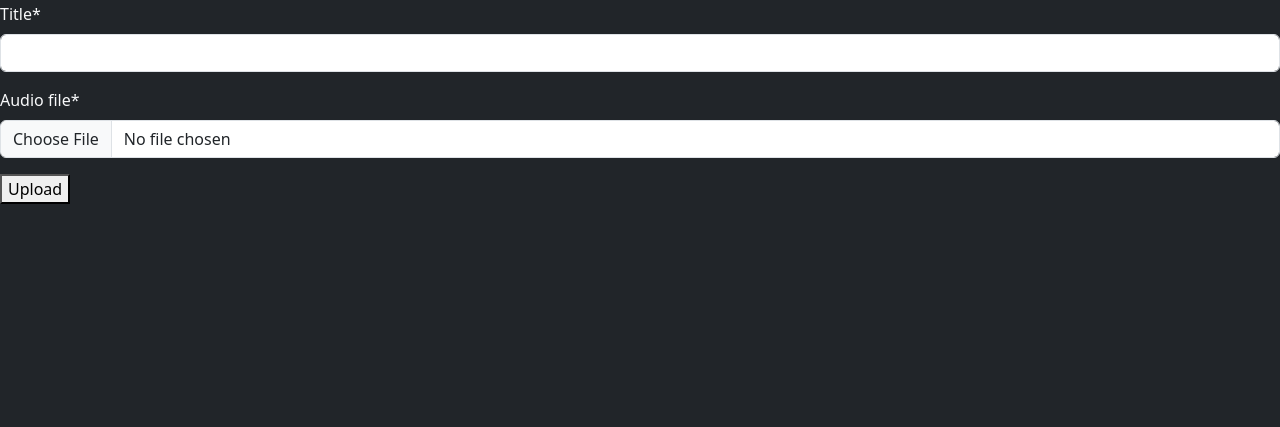
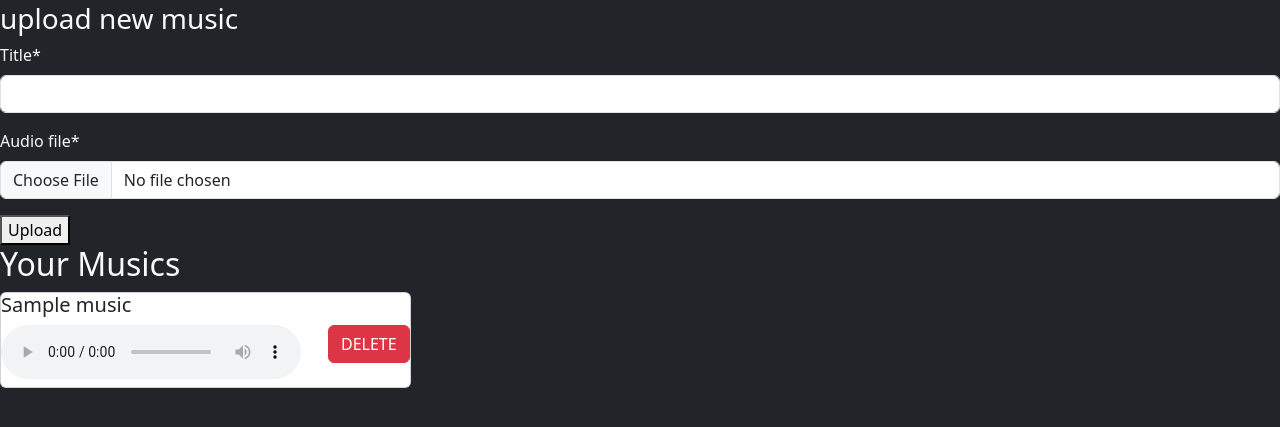
Before and after one commit to fatemehzarebahari/DjangoWebApplication, a Django app: page /my-musics/ in a window 1280 px wide. Shown: the part 57-484 px from the top of the page. Run offline with Django 4.2, Linux system fonts and the light colour scheme; a user stored in the database is signed in; tables that the repository leaves empty hold one stand-in row (values such as "Sample post"); some libraries are stand-ins or nearby versions.

Commit message:
completing comments and likes

```diff
--- a/MusicRoar/main/forms.py
+++ b/MusicRoar/main/forms.py
@@ -1,7 +1,7 @@
 from django import forms
 from django.contrib.auth.forms import UserCreationForm
 from django.contrib.auth.models import User
-from .models import Music
+from .models import Music,Comment
 
 
 class RegisterForm(UserCreationForm):
@@ -15,8 +15,9 @@ class RegisterForm(UserCreationForm):
 class MusicForm(forms.ModelForm):
     class Meta:
         model = Music
-        fields = ['title', 'audio_file']  # Add other fields as needed
+        fields = ['title', 'audio_file']
 
-    def __init__(self, *args, **kwargs):
-        super(MusicForm, self).__init__(*args, **kwargs)
-        self.fields['audio_file'].widget.attrs.update({'accept': 'audio/*'})
+class CommentForm(forms.ModelForm):
+    class Meta:
+        model = Comment
+        fields = ['text']
--- a/MusicRoar/main/models.py
+++ b/MusicRoar/main/models.py
@@ -8,7 +8,6 @@ class Music(models.Model):
     author = models.ForeignKey(User, on_delete=models.CASCADE)
     title = models.CharField(max_length=255)
     audio_file = models.FileField(upload_to='audio/', null=True)
-    likes = models.IntegerField(null=True)
     create_at = models.DateTimeField(auto_now_add=True)
     updated_at = models.DateTimeField(auto_now_add=True)
 
--- a/MusicRoar/main/templates/main/myMusics.html
+++ b/MusicRoar/main/templates/main/myMusics.html
@@ -6,8 +6,41 @@
 {% load crispy_forms_tags %}
 
 {% block content %}
+<div>
+    <h3> upload new music</h3>
     <form method="post" class="text-light" enctype="multipart/form-data">
         {% csrf_token %}{{form|crispy}}
         <button type="submit" class="button button-success">Upload</button>
     </form>
+</div>
+
+{% if musics %}
+    <h2>Your Musics</h2>
+    <div class="row">
+        {% for music in musics %}
+            <div class="col-md-4 mb-4">
+                <a href="{% url 'music_profile' music.id%}" class="link-offset-2 link-underline link-underline-opacity-0">
+                    <div class="card">
+                        <h5 class="card-title">{{ music.title }}</h5>
+                        <div class="d-flex flex-row justify-content-between">
+                            <audio controls class="mb-2">
+                                <source src="{{ music.audio_file.url }}" type="audio/mpeg">
+                                Your browser does not support the audio element.
+                            </audio>
+                            <div>
+                                <form method="post" action="{% url 'delete_music' music.id%}">
+                                    {% csrf_token %}
+                                    <button type="submit" class="btn btn-danger">DELETE</button>
+                                </form>
+                            </div>
+                        </div>
+                    </div>
+                </a>
+            </div>
+        {% endfor %}
+    </div>
+{% else %}
+    <p>No musics uploaded yet...</p>
+{% endif %}
+
 {% endblock content %}
--- a/MusicRoar/main/urls.py
+++ b/MusicRoar/main/urls.py
@@ -8,5 +8,7 @@ urlpatterns = [
     path('my-musics/', views.myMusics, name='my-musics'),
     path('view-music/<int:musicId>', views.music_profile, name='music_profile'),
     path('like_music/<int:musicId>', views.like_music, name='like_music'),
+    path('comment_music/<int:musicId>', views.comment_music,name='comment_music'),
+    path('delete_music/<int:musicId>', views.delete_music, name='delete_music')
 
 ]
--- a/MusicRoar/main/views.py
+++ b/MusicRoar/main/views.py
@@ -1,5 +1,5 @@
 from django.shortcuts import render, redirect
-from .forms import RegisterForm, MusicForm
+from .forms import RegisterForm, MusicForm, CommentForm
 from django.contrib.auth.decorators import login_required
 from django.contrib.auth import login, logout, authenticate
 from .models import Music, Like, Comment
@@ -13,17 +13,17 @@ def home(request):
 @login_required(login_url='/login')
 def explore(request):
     musics = Music.objects.all()
-    if request.method == "POST":
-        musicId = request.POST.get("delete-music")
-        post = Music.objects.get(id=musicId)
-        if request.user == post.author:
-            post.delete()
     return render(request, 'main/Explore.html', {"musics": musics})
 
 
 @login_required(login_url='/login')
-def user_response(request):
-    return None
+def delete_music(request,musicId):
+    post = Music.objects.get(id=musicId)
+    if request.user == post.author:
+        post.delete()
+    form = MusicForm()
+    musics = Music.objects.filter(author=request.user)
+    return render(request, 'main/myMusics.html', {"form": form, "musics":musics})
 
 
 @login_required(login_url='/login')
@@ -32,22 +32,83 @@ def music_profile(request, musicId):
     comments = Comment.objects.filter(music=music)
     try:
         like = Like.objects.get(music=music, author=request.user)
-        isLiked = True
+        if like.isLiked:
+            isLiked = True
+        else:
+            isLiked = False
     except Like.DoesNotExist:
         isLiked = False
-
     numberOfLikes = Like.objects.filter(music=music, isLiked=True).count()
+    comment_form = CommentForm()
     context = {
         "music": music,
         "comments": comments,
         "isLiked": isLiked,
-        "numberOfLikes": numberOfLikes
+        "numberOfLikes": numberOfLikes,
+        "comment_form": comment_form
     }
     return render(request, 'main/MusicProfile.html', context)
 
+
 @login_required(login_url="/login")
 def like_music(request, musicId):
-    return None
+    music = Music.objects.get(id=musicId)
+    try:
+        like = Like.objects.get(music=music, author=request.user)
+        isLiked = like.isLiked
+        if isLiked:
+            like.isLiked = False
+        else:
+            like.isLiked = True
+        like.save()
+    except Like.DoesNotExist:
+        like = Like(music=music, author=request.user, isLiked=True)
+        like.save()
+    comments = Comment.objects.filter(music=music)
+    numberOfLikes = Like.objects.filter(music=music, isLiked=True).count()
+    comment_form = CommentForm()
+    print("==================== number of likes:"+str(numberOfLikes))
+    context = {
+        "music": music,
+        "comments": comments,
+        "isLiked": like.isLiked,
+        "numberOfLikes": numberOfLikes,
+        "comment_form": comment_form
+    }
+    return render(request, 'main/MusicProfile.html', context)
+
+
+@login_required(login_url="/login")
+def comment_music(request, musicId):
+    music = Music.objects.get(id=musicId)
+    received_comment_form = CommentForm(request.POST)
+    if received_comment_form.is_valid():
+        comment = received_comment_form.save(commit=False)
+        comment.music = music
+        comment.author = request.user
+        comment.save()
+
+    comments = Comment.objects.filter(music=music)
+    numberOfLikes = Like.objects.filter(music=music, isLiked=True).count()
+    comment_form = CommentForm()
+    try:
+        like = Like.objects.get(music=music, author=request.user)
+        if like.isLiked:
+            isLiked = True
+        else:
+            isLiked = False
+    except Like.DoesNotExist:
+        isLiked = False
+
+    context = {
+        "music": music,
+        "comments": comments,
+        "isLiked": isLiked,
+        "numberOfLikes": numberOfLikes,
+        "comment_form": comment_form
+    }
+    return render(request, 'main/MusicProfile.html', context)
+
 
 @login_required(login_url="/login")
 def myMusics(request):
@@ -61,8 +122,8 @@ def myMusics(request):
             return redirect('/home')
     else:
         form = MusicForm()
-
-    return render(request, 'main/myMusics.html', {"form": form})
+    musics = Music.objects.filter(author=request.user)
+    return render(request, 'main/myMusics.html', {"form": form, "musics":musics})
 
 
 def sign_up(request):
```
Also changed, not shown: MusicRoar/main/admin.py (+2 -21 lines), MusicRoar/main/templates/main/Explore.html (+2 -12 lines), MusicRoar/main/templates/main/MusicProfile.html (+6 -2 lines), MusicRoar/main/migrations/0004_remove_music_likes.py (added), 2 other files.
